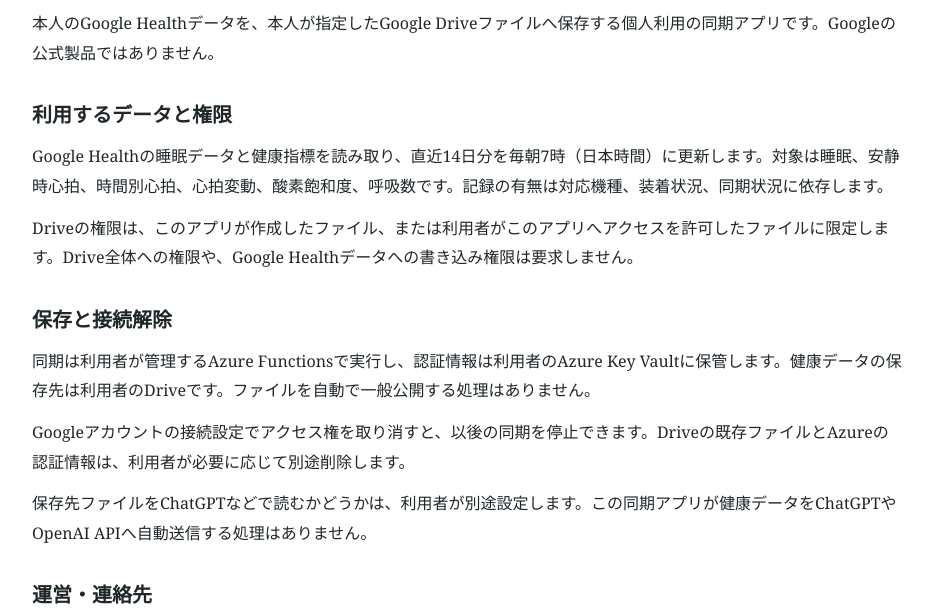
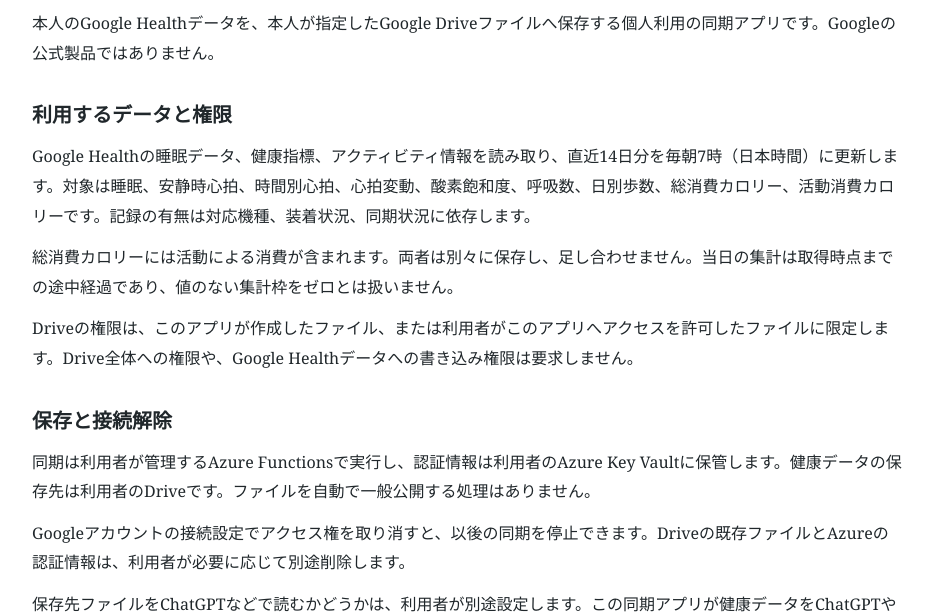
Before and after one commit to Sheegyy/health-sync-info, a plain HTML site: page index.html in a window 1280 px wide. Shown: the part 194-808 px from the top of the page, without its empty margins (172-1107 px from the left). Drawn offline with Linux system fonts and the light colour scheme.

Commit message:
Disclose daily step and calorie collection

```diff
--- a/index.html
+++ b/index.html
@@ -13,7 +13,8 @@
     <p class="subtitle">Personal Health Sync</p>
     <p>本人のGoogle Healthデータを、本人が指定したGoogle Driveファイルへ保存する個人利用の同期アプリです。Googleの公式製品ではありません。</p>
     <h2>利用するデータと権限</h2>
-    <p>Google Healthの睡眠データと健康指標を読み取り、直近14日分を毎朝7時（日本時間）に更新します。対象は睡眠、安静時心拍、時間別心拍、心拍変動、酸素飽和度、呼吸数です。記録の有無は対応機種、装着状況、同期状況に依存します。</p>
+    <p>Google Healthの睡眠データ、健康指標、アクティビティ情報を読み取り、直近14日分を毎朝7時（日本時間）に更新します。対象は睡眠、安静時心拍、時間別心拍、心拍変動、酸素飽和度、呼吸数、日別歩数、総消費カロリー、活動消費カロリーです。記録の有無は対応機種、装着状況、同期状況に依存します。</p>
+    <p>総消費カロリーには活動による消費が含まれます。両者は別々に保存し、足し合わせません。当日の集計は取得時点までの途中経過であり、値のない集計枠をゼロとは扱いません。</p>
     <p>Driveの権限は、このアプリが作成したファイル、または利用者がこのアプリへアクセスを許可したファイルに限定します。Drive全体への権限や、Google Healthデータへの書き込み権限は要求しません。</p>
     <h2>保存と接続解除</h2>
     <p>同期は利用者が管理するAzure Functionsで実行し、認証情報は利用者のAzure Key Vaultに保管します。健康データの保存先は利用者のDriveです。ファイルを自動で一般公開する処理はありません。</p>
```
Also changed, not shown: privacy.html (+1 -1 lines).
